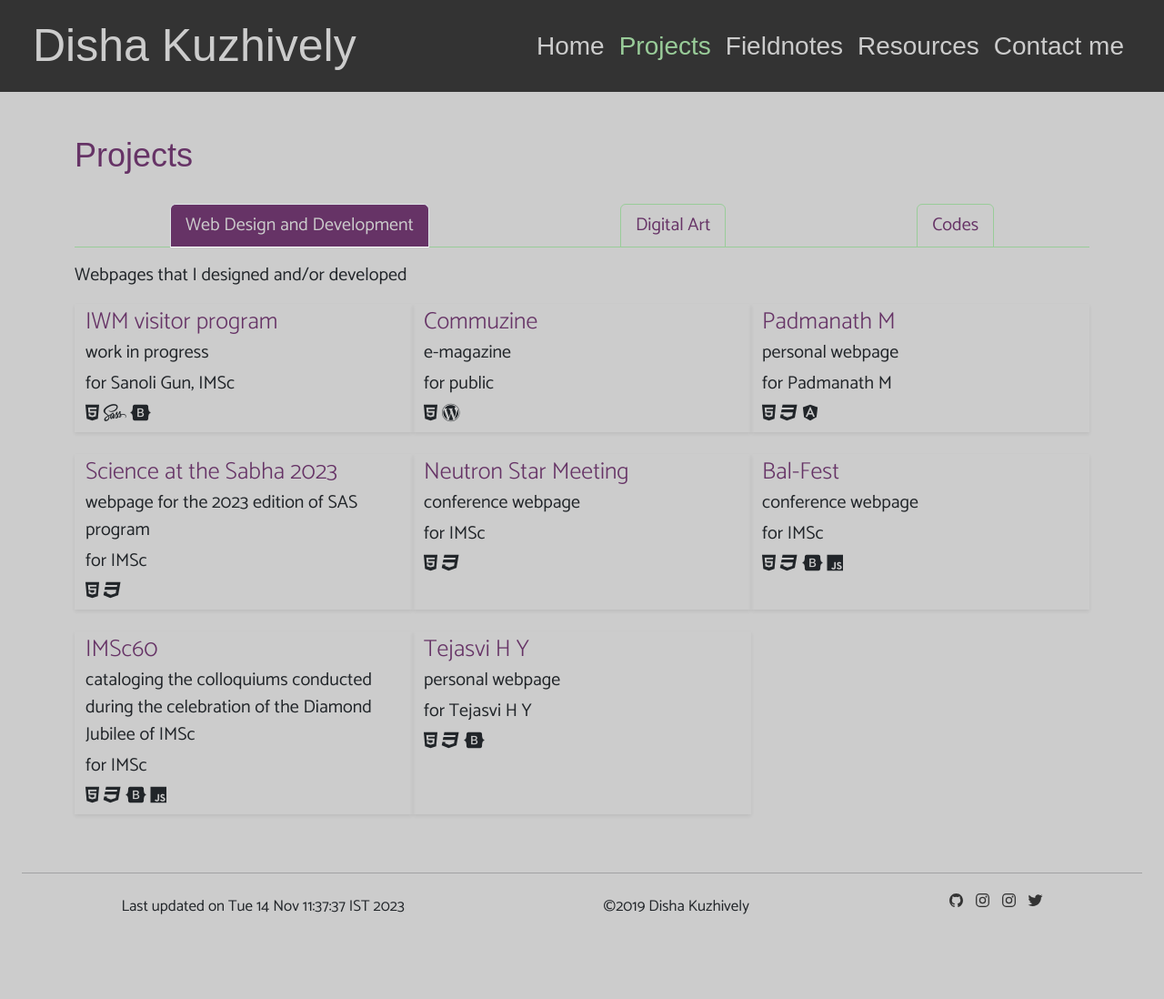
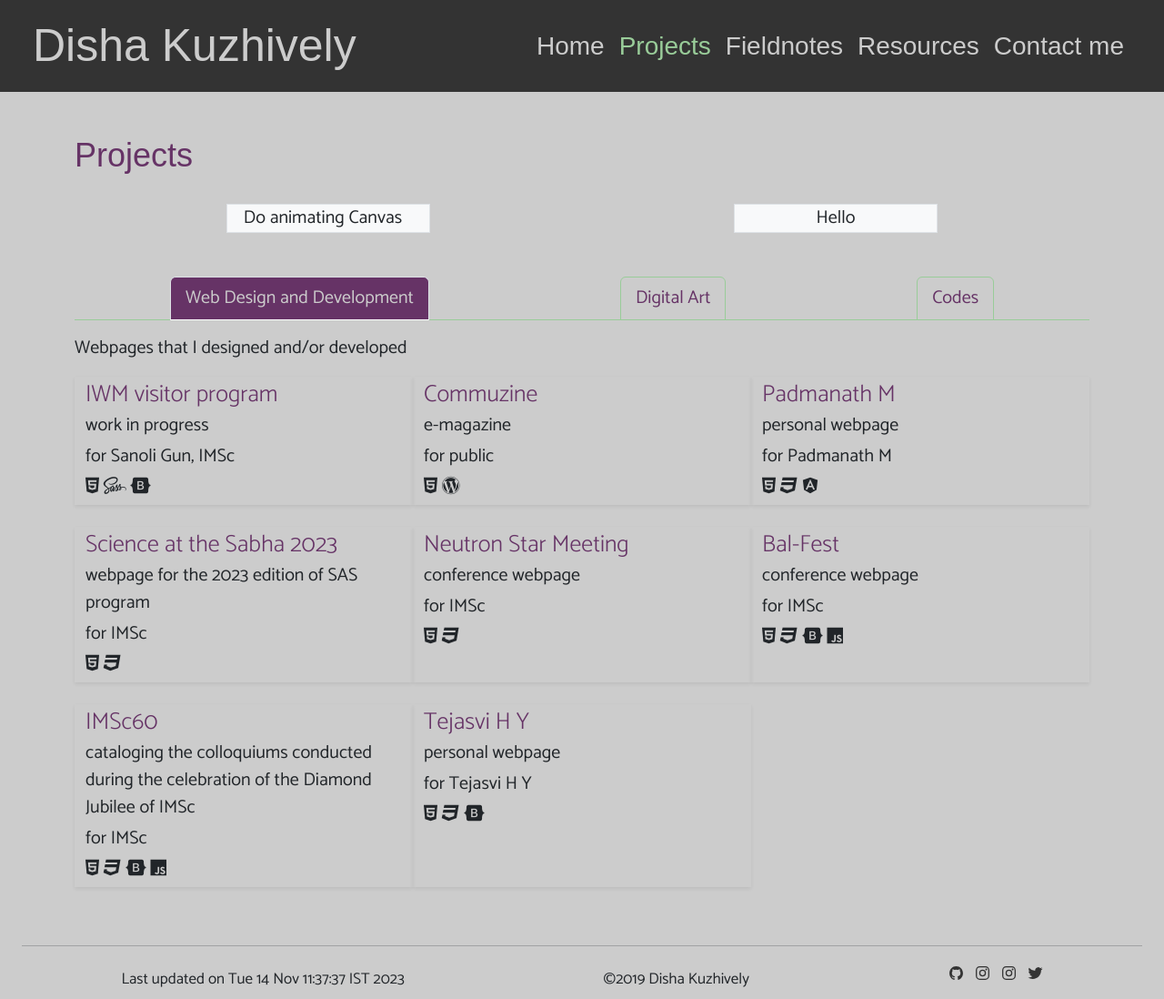
Before and after one commit to dishajk/dishajk.github.io, a Jekyll site: the page built from projects.html, in a window 1280 px wide. Shown: the whole page at 91% size. Built offline with Jekyll 4.4.1, drawn with Linux system fonts in a browser that asks for light colours; nearby versions of some CDN libraries; some web fonts are replaced; before the commit the page ends 1018 px from its top, so only the background shows below that.

Commit message:
modifying the projects page

```diff
--- a/_projects/design.html
+++ b/_projects/design.html
@@ -25,6 +25,7 @@ date: 2023-11-02
     </div>
     <div class="container">
         <h4>Posters</h4>
+        <p>These are mostly posters that I made to support outreach events and academic conferences at IMSc Chennai.</p>
         <div class="d-flex flex-wrap clearfix">
           {% assign posters = site.data.posters | sort: 'posterDate' | reverse %}
           {% for item in posters %}
--- a/projects.html
+++ b/projects.html
@@ -5,6 +5,13 @@ layout: default
 ---
 <div class="container">
     <h2>Projects</h2>
+
+    <div class="container text-center mb-5">
+      <div class="row row-cols-lg-5 d-flex justify-content-around">
+        <div class="col bg-light border nav nav-tabs justify-content-around">Do animating Canvas </div>
+        <div class="col bg-light border">Hello</div>
+      </div>
+    </div>
     {% assign sortedProjects = site.projects | sort: 'date' | reverse %}
 
     <nav class="mb-3">
```
